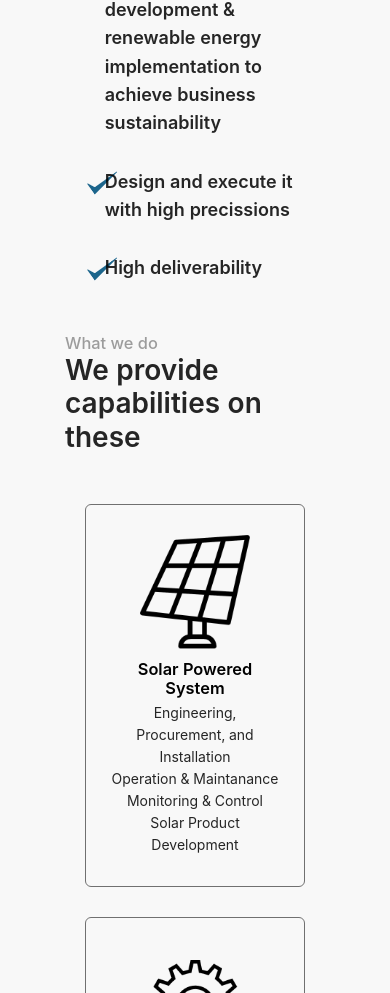
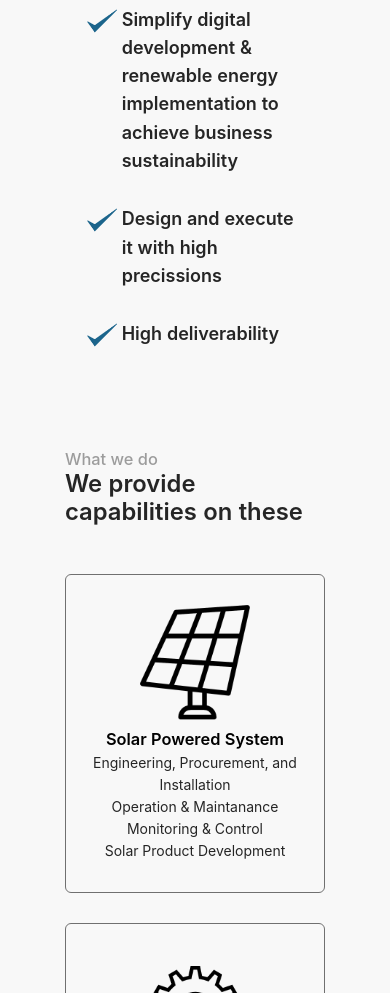
Before and after one commit to Fauziadth/Landing_P, a React (Create React App) app: page / in a window 390 px wide. Shown: the part 1007-2000 px from the top of the page. Built offline with nearby package versions, Linux system fonts and the light colour scheme.

Commit message:
Minor update

```diff
--- a/src/Component/Content/NavBar.js
+++ b/src/Component/Content/NavBar.js
@@ -21,6 +21,7 @@ export default function NavBar (){
         }
     };
     const changeLink = (path) => {
+        window.scrollTo(0, 0);
         setTransparent(checkIfTransparent(path))
     }
     return (
--- a/src/Component/Content/PortoBar.js
+++ b/src/Component/Content/PortoBar.js
@@ -51,7 +51,7 @@ const PortoBar = () => {
     }
 
     return (
-        <Wrapper subTitle={"Our product and success story"} title={"What we have done"} style={{ minHeight: '90vh', paddingTop: '30px' }} center>
+        <Wrapper subTitle={"Our product and success story"} title={"What we have done"} style={{ minHeight: '90vh', paddingTop: '90px' }} center>
             <div className="row justify-content-center align-items-center">
                 <Carousel
                     autoplay
@@ -73,6 +73,7 @@ const PortoBar = () => {
                         </div>
                     ))}
                 </Carousel>
+                <div style={{marginTop : '10px'}}/>
                 <Carousel
                     effect="fade"
                     dots={false}
@@ -80,7 +81,7 @@ const PortoBar = () => {
                 >
                     {slideShow.map((img, idx) => (
                         <div key={idx}>
-                            <h1 style={{ textAlign: 'center' }}>{img.title}</h1>
+                            <h3 style={{ textAlign: 'center', marginBottom: '9px' }}>{img.title}</h3>
                         </div>
                     ))}
                 </Carousel>
--- a/src/Component/Content/ValuesBar.js
+++ b/src/Component/Content/ValuesBar.js
@@ -13,11 +13,11 @@ const ValuesBar = () => {
               <div style={{marginTop : "30px" , marginBottom : "30px"}}>
                   <Fade left>
                     {dataList.map((data, idx) => (
-                          <div key={idx} className="row" style={{marginBottom : "30px"}}>
-                              <div className="col-1">
+                          <div key={idx} style={{display: 'grid', gridTemplateColumns: '35px auto', marginBottom : "30px"}}>
+                              <div>
                                 <img src={value_pic} alt="value_n" style={{height : '30px'}}/>
                               </div>
-                              <div className="col-11" style={{fontSize : "18px", fontWeight : '600'}}>{data}</div>
+                              <div style={{fontSize : "18px", fontWeight : '600'}}>{data}</div>
                           </div>
                       ))
                     }
--- a/src/Component/Page/Home.js
+++ b/src/Component/Page/Home.js
@@ -1,6 +1,6 @@
 import React, { Fragment } from 'react';
 import Fade from 'react-reveal';
-import { Button } from 'antd';
+// import { Button } from 'antd';
 import ValuesBar from '../Content/ValuesBar';
 import SkillBar from '../Content/SkillBar';
 import WorkProcessBar from '../Content/WorkProcessBar';
@@ -20,7 +20,7 @@ const Home = () => {
                                     and renewable energy
                                     to reach your sustainability.`}</h1>
                                 <h3>Our team brings a diverse skill set with impressive experience</h3>
-                                <Button ghost>READ MORE</Button>
+                                {/* <Button ghost>READ MORE</Button> */}
                             </div>
                         </Fade>
                     </div>
--- a/src/Styles/App.scss
+++ b/src/Styles/App.scss
@@ -25,7 +25,7 @@ body {
 }
 
 h1 {
-  font-size: 2em;
+  font-size: 1.7em;
 }
 
 h3 {
@@ -126,7 +126,7 @@ nav{
 }
 
 .wrapper {
-  padding : 0;
+  padding-top : 50px;
   padding-bottom: 20px;
 
   h1 {
@@ -192,7 +192,18 @@ nav{
 
 @media only screen and (min-width: 600px) {
   /* For tablets & Dekstop: */
+  h1 {
+    font-size: 2em;
+  }
+
   .wrapper {
     padding : 50px;
   }
 }
+@media only screen and (max-width: 600px) {
+  /* For tablets & Dekstop: */
+  .skill-card {
+    padding-left: 0;
+    padding-right: 0;
+  }
+}
```
